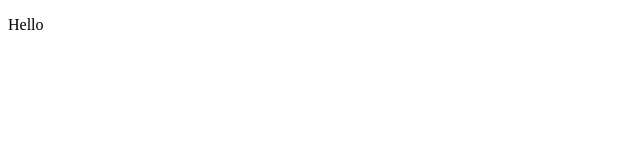
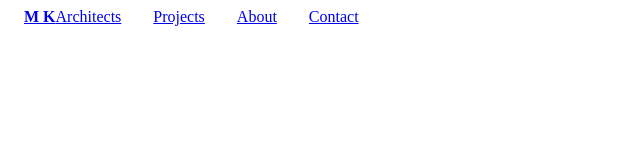
Before and after one commit to mukeshcode/WebLayout1, a plain HTML site: page index.html in a window 1280 px wide. Shown: the whole page, without its empty margins (0-640 px from the left). Drawn offline with Linux system fonts and the light colour scheme.

Commit message:
next commit

```diff
--- a/css/style.css
+++ b/css/style.css
@@ -0,0 +1,23 @@
+*{
+    box-sizing: border-box;
+}
+.top{
+    position: fixed;
+    width: 100%;
+    top: 0;
+    z-index: 1;
+}
+.bar{
+    width: 100%;
+    overflow: hidden;
+    display: inline-block;
+}
+.bar .bar_item{
+    padding: 8px 16px;
+    float: left;
+    border:none;
+    width: auto;
+    display: block;
+    outline: 0;
+    white-space: none;
+}
--- a/index.html
+++ b/index.html
@@ -4,9 +4,21 @@
     <meta charset="UTF-8">
     <meta name="viewport" content="width=device-width, initial-scale=1.0">
     <meta http-equiv="X-UA-Compatible" content="ie=edge">
-    <title>Document</title>
+    <title>Portfolio</title>
+    <link rel="stylesheet" type="text/css" href="css/style.css">
 </head>
 <body>
-    <p>Hello</p>
+    <!--Navigation bar-->
+	<div class="top">
+		<div class="bar">
+			<a href="#home" class="bar_item"><b>M K</b>Architects</a>
+			<!--Float links to the right and hide on small screens-->
+			<div class="bar_right hide_small">
+				<a href="#projects" class="bar_item">Projects</a>
+				<a href="#about" class="bar_item">About</a>
+				<a href="#contact" class="bar_item">Contact</a>
+			</div>
+		</div>
+	</div>
 </body>
 </html>
```
Also changed, not shown: bg.jpg (added), bg2.gif (added).
